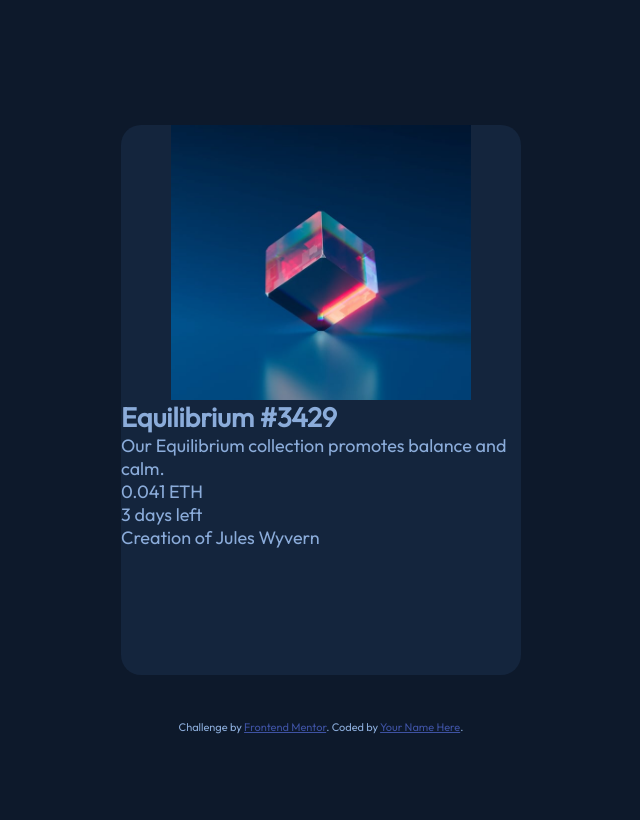
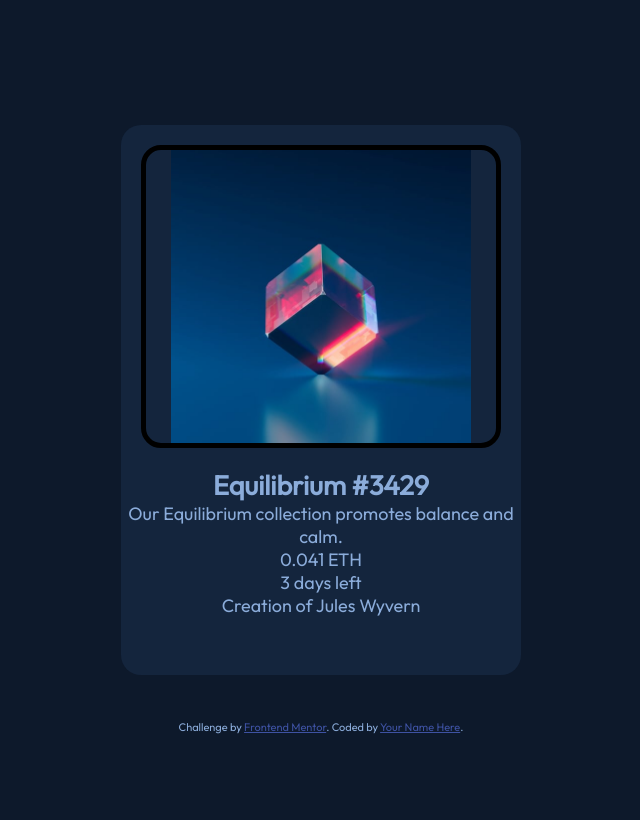
Before and after one commit to dineshsutihar/NFT-ReviewCard, a plain HTML site: page index.html in a window 1280 px wide. Shown: the whole page, without its empty margins (319-959 px from the left). Drawn offline with Linux system fonts and the light colour scheme.

Commit message:
Refactor card design in style.css

```diff
--- a/style.css
+++ b/style.css
@@ -17,25 +17,31 @@ body {
 
 .card{
     background-color: hsl(216, 50%, 16%);
-    border-radius: 10px;
     width: 400px;
     height: 550px;
 
-    position: absolute;
+    position: fixed;
     top: 50%;
     left: 50%;
     transform: translate(-50%, -50%);
 
     border-radius: 20px;
+    text-align: center;
+    overflow: hidden;
 
 }
 
 .card_image{
-    width: 100%;
-    height: 50%;
-    /* centering the image  */
-    display: flex;
-    justify-content: center;
+    width: 90%;
+    height: 55%;
+    vertical-align: middle;
+
+    margin: 10px;
+    border-radius: 20px;
+
+    border: 5px solid black;
+    overflow: hidden;
+    margin: 20px;
 
 }
 
```
